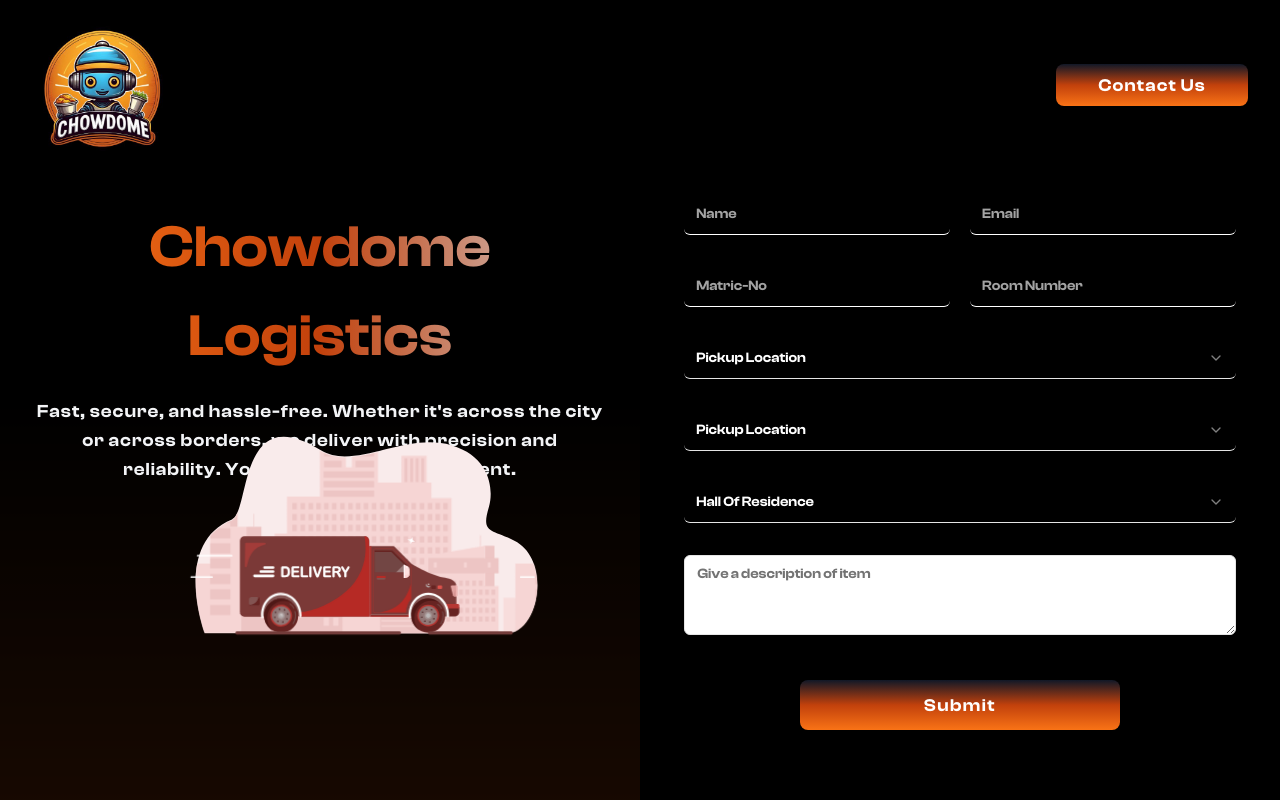
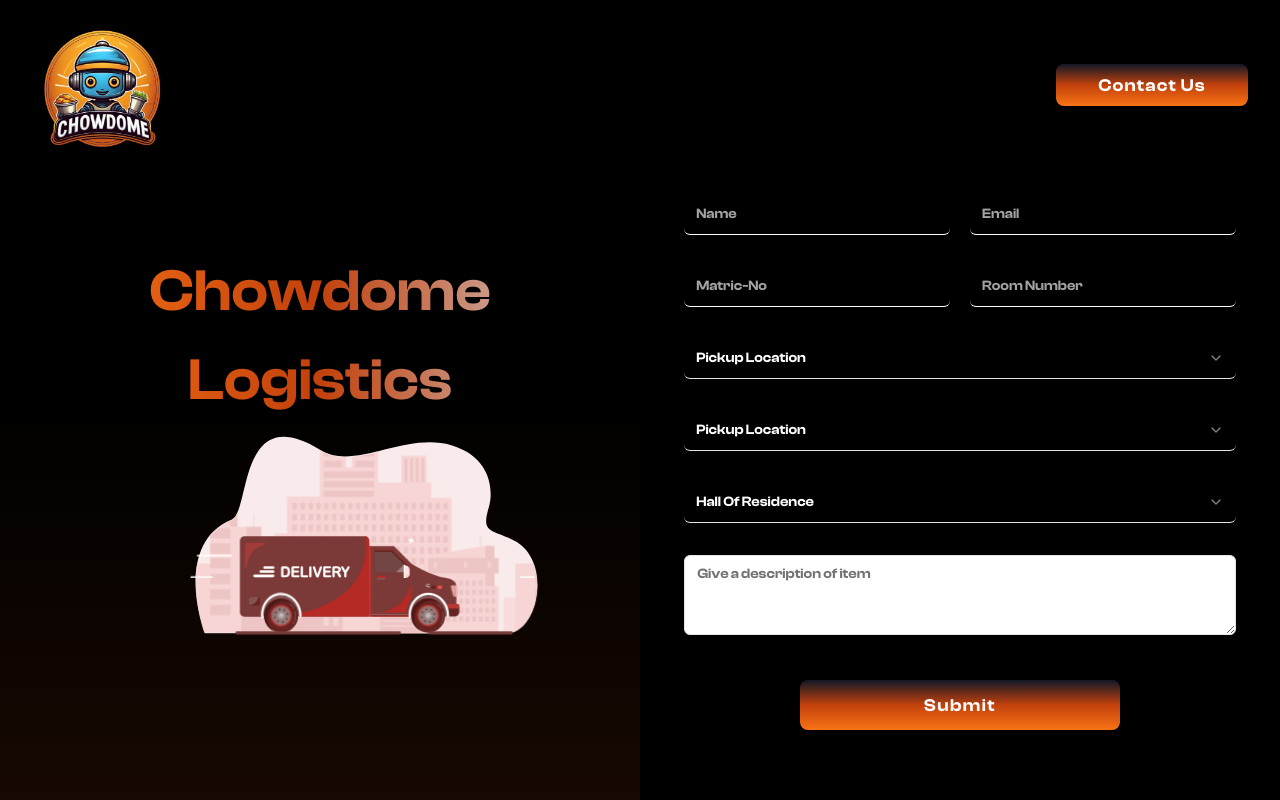
Before and after one commit to belbelbelbel/chowdome, a Next.js app: page / in a window 1280 px wide. Built offline with nearby package versions, Linux system fonts and the light colour scheme.

Commit message:
Update environment variables or code

```diff
--- a/app/page.tsx
+++ b/app/page.tsx
@@ -20,9 +20,7 @@
           <h2 className="text-center text-[3.7rem] font-bold text-transparent bg-clip-text bg-gradient-to-l z-50 relative from-gray-300 via-orange-700 to-orange-500 mb-4">
             Chowdome Logistics
           </h2>
-          <p className="text-lg text-gray-100 text-center tracking-[1px] leading-relaxed">
-            Fast, secure, and hassle-free. Whether it&apos;s across the city or across borders, we deliver with precision and reliability. Your cargo, our commitment.
-          </p>
+
 
           {isClient && (
             <div className="absolute top-[15rem] left-40">
```
Also changed, not shown: 1 other file (tests, documents, lock files or other folders).
